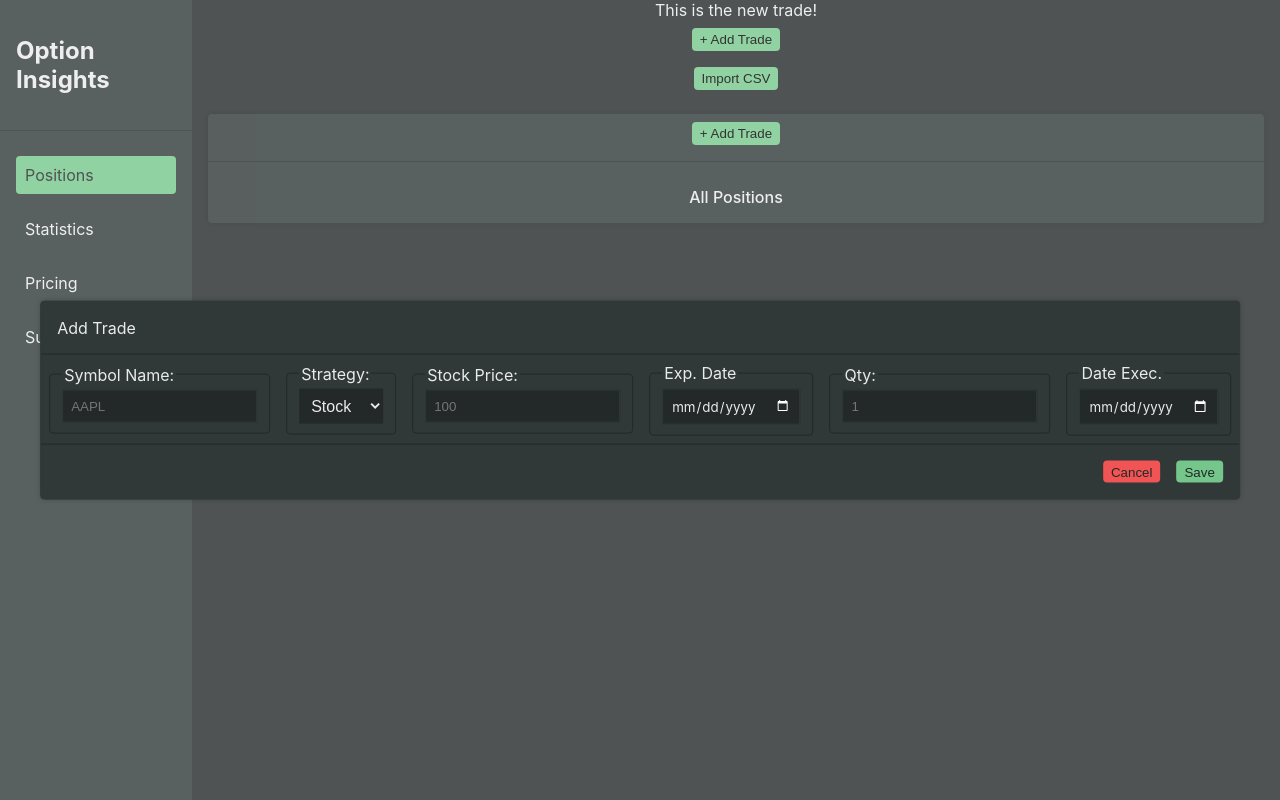
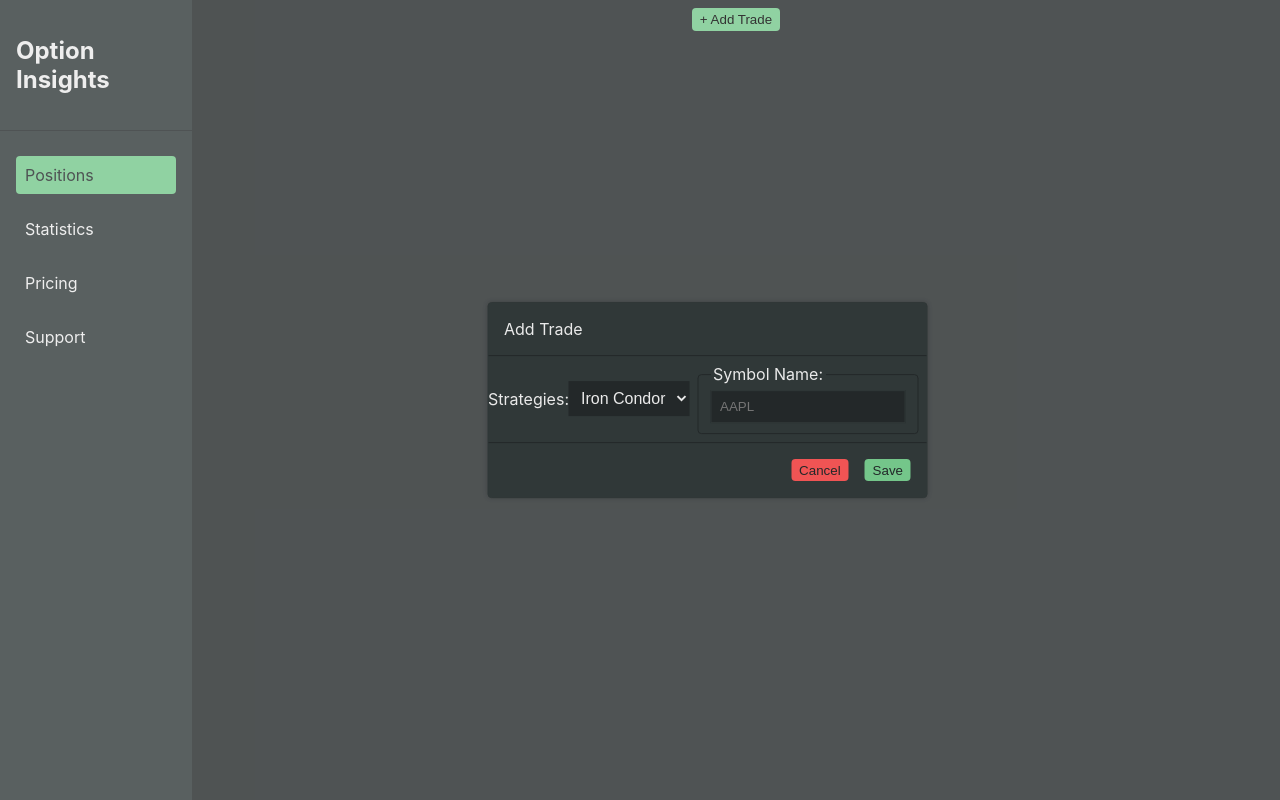
Before and after one commit to Byron-david/Option-Website, a React (Vite) app: page / in a window 1280 px wide. Both pictures are taken after a click on the button "+ Add Trade". Built offline with nearby package versions, Linux system fonts and the light colour scheme.

Commit message:
In process of moving state of AddTrade inputs to App...

```diff
--- a/src/App.jsx
+++ b/src/App.jsx
@@ -27,8 +27,16 @@ function App() {
     }
 
     setTrades(trades.concat(trade))
+    console.log(trades);
     // setNotes(notes.concat(noteObject))
     // setNewNote('')
+  }
+
+  const handleChange = (event) => {
+    const name = event.target.name;
+    const value = event.target.value;
+    console.log(name, value);
+    setNewTrade(values => ({...values, [name]: value}))
   }
 
   return (
@@ -37,11 +45,11 @@ function App() {
       <div id="mainContainer">
         <main>
           <div>
-            This is the new trade! {newTrade}
+            {/* {newTrade} */}
           </div>
-          <AddTradeModal addTrade={addTrade}/>
-          <ImportCsvModal />
-          <PositionsTable data={trades}/>
+          <AddTradeModal addTrade={addTrade} handleChange={handleChange} newTrade={newTrade}/>
+          {/* <ImportCsvModal />
+          <PositionsTable data={trades}/> */}
         </main>
       </div>
     </>
--- a/src/components/AddTrade/AddTradeForm.jsx
+++ b/src/components/AddTrade/AddTradeForm.jsx
@@ -1,6 +1,7 @@
 import { useState } from 'react'
 import TextInput from '../Input/TextInput.jsx'
 import DateInput from '../Input/DateInput.jsx'
+import DropdownOptions from '../Input/DropdownOptions.jsx'
 import Button from '../Button/Button.jsx'
 import AddOption from './AddOption.jsx'
 import StrategiesDropdown from '../Input/StrategiesDropdown.jsx'
@@ -9,9 +10,14 @@ import { v4 as uuid } from 'uuid';
 
 let nextId = 0;
 
-function AddTradeForm({ addTrade, handleClickClose }) {
+function AddTradeForm({ newTrade, addTrade, handleClickClose, handleChange }) {
   const [addOption, setAddOption] = useState([]);
   const [strategyValue, setStrategyValue] = useState("stock");
+
+  const dropdownOptions = [
+    { id: uuid(), value: "ironCondor", text: "Iron Condor" },
+    { id: uuid(), value: "strangle", text: "Strangle" }
+  ]
 
   // const addTrade = (event) => {
   //   event.preventDefault()
@@ -56,12 +62,19 @@ function AddTradeForm({ addTrade, handleClickClose }) {
               <DateInput id="expDate" name="expDate" htmlFor="expDate" text="Exp. Date" />
               <TextInput placeholder="1" inputType="number" id="quantityNumber" name="quantityNumber" htmlFor="quantityNumber" text="Qty:" />
               <DateInput  id="dateExec" name="dateExec" htmlFor="dateExec" text=" Date Exec." /> */}
-
-              <TextInput placeholder="AAPL" maxLength="4" id="stockSymbol" name="stockSymbol" htmlFor="stockSymbol" text="Symbol Name:" />
-              <StrategiesDropdown value={strategyValue} handleChange={setStrategyValue}/>
+              <label>Strategies:</label>
+              <select
+                className="inputSelect"
+                name="strategy"
+                value={newTrade.strategy}
+                onChange={handleChange}>
+                <DropdownOptions items={dropdownOptions}/>
+              </select>
+              <TextInput placeholder="AAPL" maxLength="4" id="stockSymbol" name="stockSymbol" htmlFor="stockSymbol" text="Symbol Name:" value={addTrade.symbol} handleChange={handleChange}/>
+              {/* <StrategiesDropdown value={strategyValue} handleChange={setStrategyValue}/>
               <DateInput id="expDate" name="expDate" htmlFor="expDate" text="Exp. Date" />
               <TextInput placeholder="1" inputType="number" id="quantityNumber" name="quantityNumber" htmlFor="quantityNumber" text="Qty:" />
-              <DateInput  id="dateExec" name="dateExec" htmlFor="dateExec" text=" Date Exec." />
+              <DateInput  id="dateExec" name="dateExec" htmlFor="dateExec" text=" Date Exec." /> */}
             </div>
             {/* <div id={styles.addTradeLeg}>
               {addOption.map(option => (
--- a/src/components/AddTrade/AddTradeModal.jsx
+++ b/src/components/AddTrade/AddTradeModal.jsx
@@ -3,14 +3,14 @@ import Modal from '../Modal/Modal.jsx'
 import AddTradeForm from './AddTradeForm.jsx'
 import styles from '../Modal/Modal.module.css';
 
-function AddTradeModal({ addTrade }) {
+function AddTradeModal({ newTrade, addTrade, handleChange }) {
   const [isOpen, setIsOpen] = useState(false);
   return (
     <>
       <div className={styles.modalButtonContainer}>
         <button onClick={() => setIsOpen(true)}>+ Add Trade</button>
         <Modal open={isOpen}>
-          <AddTradeForm addTrade={addTrade} handleClickClose={() => setIsOpen(false)}/>
+          <AddTradeForm addTrade={addTrade} handleClickClose={() => setIsOpen(false)} handleChange={handleChange} newTrade={newTrade}/>
         </Modal>
       </div>
     </>
--- /dev/null
+++ b/src/components/Input/DropdownOptions.jsx
@@ -0,0 +1,11 @@
+import { v4 as uuid } from 'uuid';
+
+function OptionItems(props) {
+    return (
+      props.items.map((item) => (
+        <option key={item.id} value={item.value}>{item.text}</option>
+     )
+    ));
+  }
+
+export default OptionItems
--- a/src/components/Input/TextInput.jsx
+++ b/src/components/Input/TextInput.jsx
@@ -1,6 +1,6 @@
 import { useState } from 'react'
 
-function TextInput( { tradeValue, handleChange, inputType, maxLength, text, id, placeholder, htmlFor, name }) {
+function TextInput( { value, handleChange, inputType, maxLength, text, id, placeholder, htmlFor, name }) {
   const inputStyle = {
     id: id,
     htmlFor: htmlFor,
@@ -18,11 +18,10 @@ function TextInput( { tradeValue, handleChange, inputType, maxLength, text, id,
             style={inputStyle}
             placeholder={placeholder}
             type={inputType}
-            value={tradeValue}
+            value={value}
             onChange={handleChange}
           />
         </fieldset>
-
       </div>
     </>
   );
```
